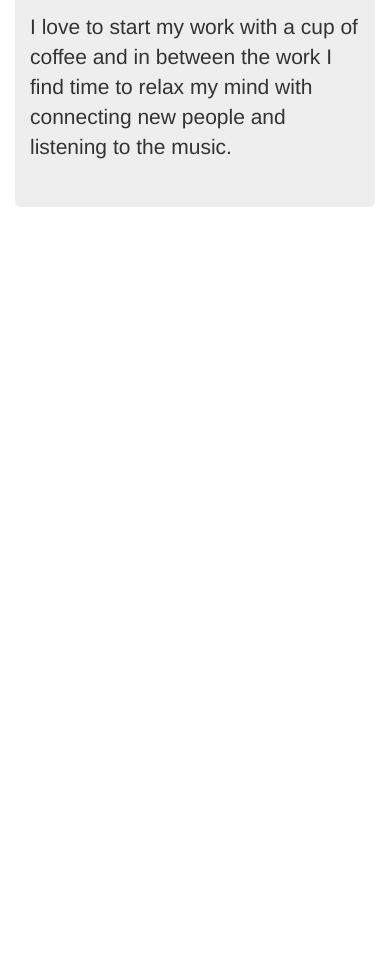
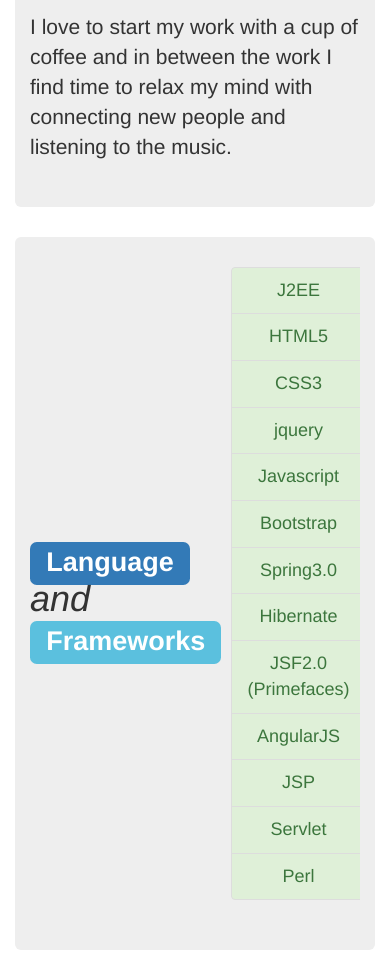
Before and after one commit to Shivam-code/shivam-code.github.io, a plain HTML site: page index.html in a window 390 px wide. Shown: the part 762-1742 px from the top of the page. Before the commit the page ends 999 px from the top, so only its background shows below. Drawn offline with nearby package versions, Linux system fonts and the light colour scheme.

Commit message:
With skill and checking h1 in mobile

```diff
--- a/css/shivam-code.css
+++ b/css/shivam-code.css
@@ -76,3 +76,16 @@
 align-self: center;
 font-size: 20px;
 }
+
+.skill-list{
+  list-style: none;
+}
+.skill-list > li {
+  font-size: 18px;
+  text-align: center;
+}
+
+.fil{
+  min-height: 100%;
+  height: 100%;
+}
--- a/index.html
+++ b/index.html
@@ -25,8 +25,8 @@
 			</div><div class="collapse navbar-collapse" id="navbar-collase-1">
       <ul class="nav navbar-nav navbar-right">
 
-        <li><a href="#">About</a></li>
-        <li><a href="#">Skills</a></li>
+        <li><a href="#about">About</a></li>
+        <li><a href="#skills">Skills</a></li>
         <li><a href="#">Work</a></li>
         <li class="dropdown"><a data-toggle="dropdown" class="dropdown-toggle" href="#">Connect with Me <span class="caret"></span></a>
 					<ul role="menu" class="dropdown-menu list-inline">
@@ -40,7 +40,7 @@
       </div>
       </div>
 		</nav>
-    <div class="container-fluid">
+    <div class="container-fluid fill" id="about">
       <div class="jumbotron">
         <a class="container-title">About me</a>
         <p>I am a passionate web developer(Full Stack), working as Senior Software Engineer (living in Bangalore, Karnataka India).<br/>
@@ -56,6 +56,34 @@
         <p>I love to start my work with a cup of coffee and in between the work I find time to relax my mind with connecting new people and listening to the music.
       </div>
     </div>
+    <div class="container" id="skills">
+          <div class="jumbotron">
+              <div class="media">
+                <div class="media-left media-middle">
+                  <h1><span class="label label-primary">Language</span><br/> <em>and</em> <br/><span class="label label-info"> Frameworks</span></h1>
+
+                </div>
+                <div class="media-body">
+                    <ul class="list-group skill-list">
+                        <li class="list-group-item list-group-item-success">J2EE</li>
+                        <li class="list-group-item list-group-item-success">HTML5</li>
+                        <li class="list-group-item list-group-item-success">CSS3</li>
+                        <li class="list-group-item list-group-item-success">jquery</li>
+                        <li class="list-group-item list-group-item-success">Javascript</li>
+                        <li class="list-group-item list-group-item-success">Bootstrap</li>
+                        <li class="list-group-item list-group-item-success">Spring3.0</li>
+                        <li class="list-group-item list-group-item-success">Hibernate</li>
+                        <li class="list-group-item list-group-item-success">JSF2.0 (Primefaces)</li>
+                        <li class="list-group-item list-group-item-success">AngularJS</li>
+                        <li class="list-group-item list-group-item-success">JSP</li>
+                        <li class="list-group-item list-group-item-success">Servlet</li>
+                        <li class="list-group-item list-group-item-success">Perl</li>
+                    </ul>
+                </div>
+              </div>
+
+          </div>
+    </div>
 
 </body>
 </html>
```
